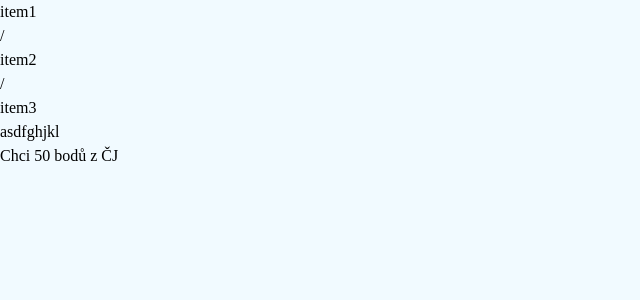
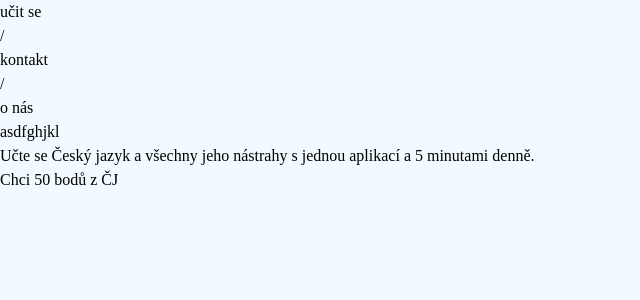
Before and after one commit to bendaacz/czuolingo, a React (Vite) app: page / in a window 1280 px wide. Shown: the top 300 px of the page, without its empty margins (0-640 px from the left). Built offline with nearby package versions, Linux system fonts and the light colour scheme; a web font is replaced by a local one.

Commit message:
main page improvements

```diff
--- a/src/pages/start/index.jsx
+++ b/src/pages/start/index.jsx
@@ -3,24 +3,32 @@ import { Link } from "react-router-dom";
 
 export default function Start() {
     return (
-        <div className="w-90 h-[190vh]">
+        <div className="h-[190vh]">
             <div className=""> {/* add different bg color maybe. */}
                 <div className="border-black border-b-[1px] p-[1.5vh] h-[9.1vh] justify-between inline-block px-[20vh] fixed top-0 left-0 right-0">
                     <div className="flex w-full justify-between items-center">
-                        <div className="flex text-[2vw] justify-between w-[40vh]">
-                            <p>item1</p>
+                        <div className="flex text-[38px] justify-between w-[55vh]">
+                            <Link to="/practice"> {/*temp link !!!!*/}
+                                <p>učit se</p>
+                            </Link>
                             <p>/</p>
-                            <p>item2</p>
+                            <p>kontakt</p>
                             <p>/</p>
-                            <p>item3</p>
+                            <p>o nás</p>
                         </div>
                     </div>
                 </div>
-                <h2 className="text-[20vw] mt-[5vh] inline-block font-inter border-r-[1px] border-black border-b-[1px]">asdfghjkl</h2>
-                <div className="inline-block">
-                    <Link to="/practice">
-                        <p className="text-[#2824ff] text-[2.6vw] border-black border-b-[1px] border-r-[1px]">Chci 50 bodů z ČJ</p>
-                    </Link>
+                <div className="flex">
+                    <h2 className="text-[15vw] mt-[9.1vh] inline-block font-inter border-r-[1px] border-black border-b-[1px]">asdfghjkl</h2>
+                    <p className="w-[32vw] mt-[9.1vh] text-[2.8vw] p-[1vw] flex text-center items-center border-black border-b-[1px] break-words">Učte se Český jazyk a všechny jeho nástrahy s jednou aplikací a 5 minutami denně.</p>
+                </div>
+
+                <div className="">
+                    <div className="inline-block">
+                        <Link to="/practice">
+                            <p className="text-[#2824ff] text-[2.6vw] border-black border-b-[1px] border-r-[1px]">Chci 50 bodů z ČJ</p>
+                        </Link>
+                    </div>
                 </div>
             </div>
         </div>
```
